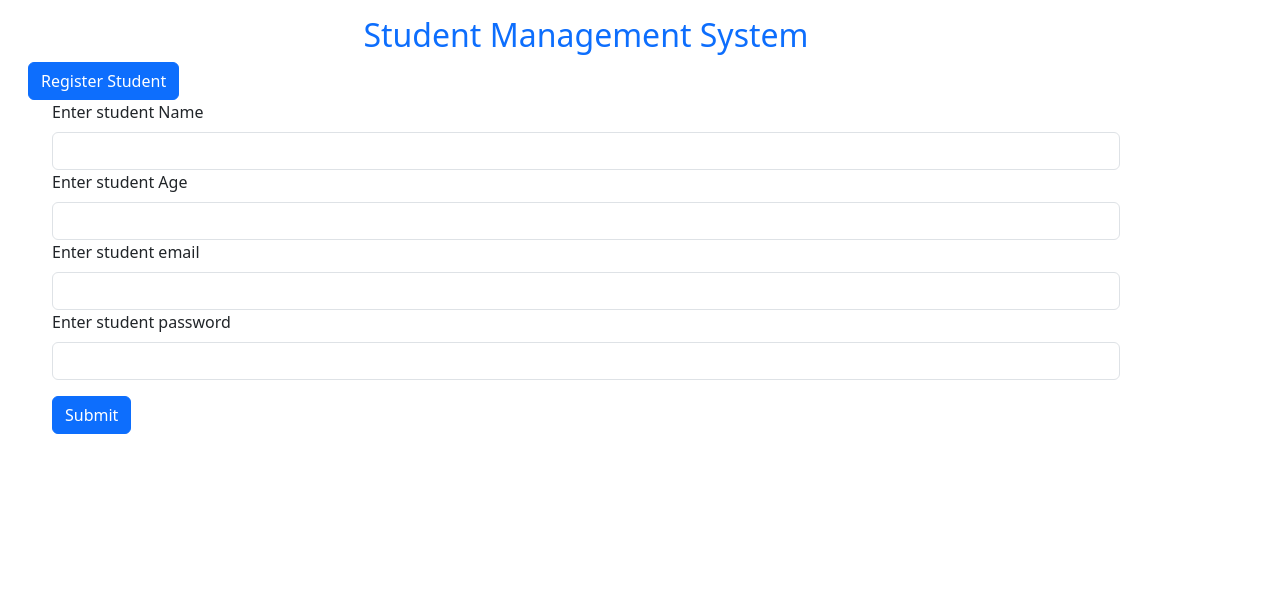
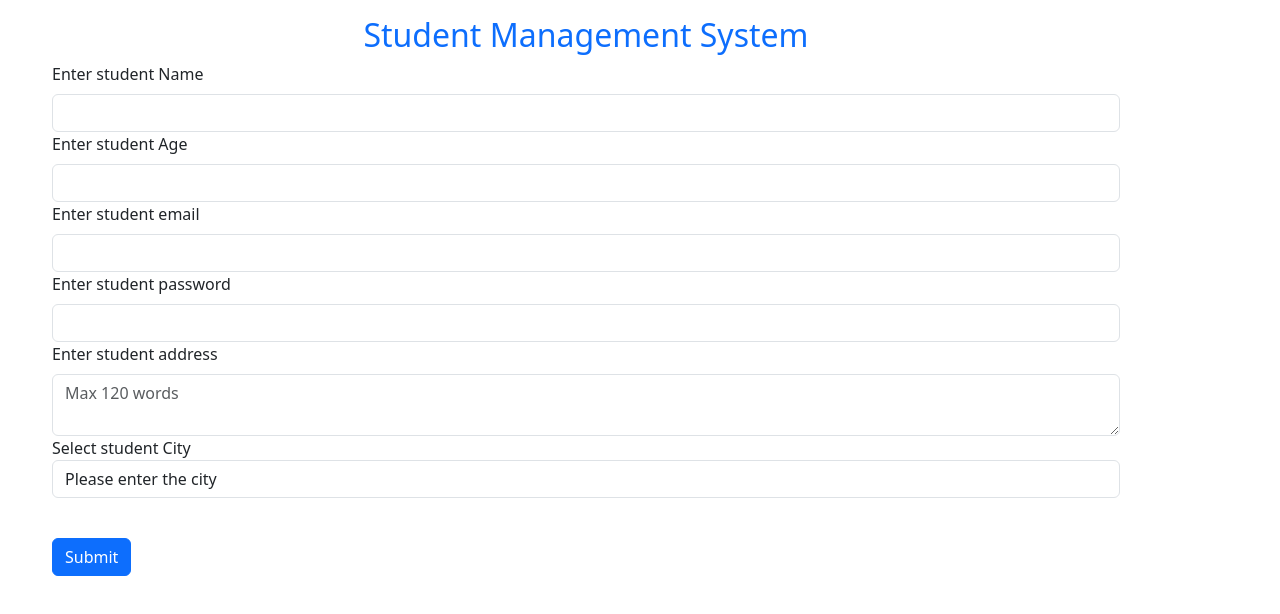
Before and after one commit to Reshmaasokan/my-vite-project, a React (Vite) app: page / in a window 1280 px wide. Both pictures are taken after a click on the button "Register Student". Shown: the top 614 px of the page. Built offline with nearby package versions, Linux system fonts and the light colour scheme.

Commit message:
feature added till select box

```diff
--- a/src/pages/StudentRegistration/StudentFieldInputCreation.jsx
+++ b/src/pages/StudentRegistration/StudentFieldInputCreation.jsx
@@ -1,5 +1,5 @@
 import { Field } from "formik";
-
+import StudentFieldSelect from "./StudentFieldSelect"
 export default function StudentFieldInputCreation({
   field: {
     fieldlabelclassName,
@@ -7,20 +7,36 @@ export default function StudentFieldInputCreation({
     fieldClassName,
     fieldType,
     fieldName,
-    fieldPlaceholder
+    fieldPlaceholder,
+    fieldOption
   },
 }){
   return (
     <>
       <div>
         <label className={fieldlabelclassName}>{fieldlabeltext}</label>
+        {fieldType != "select" ? (
+          <div>
               <Field
                 className={fieldClassName}
-     type={fieldType}
+                type={(fieldType != "textarea") && fieldType}
+                as={(fieldType === "textarea") && fieldType}
                 name={fieldName}
                 placeholder={fieldPlaceholder}
               />
           </div>
+        ) : (
+          <div>
+            <StudentFieldSelect
+                fieldClassName={fieldClassName}
+                fieldType={fieldType}
+                fieldName={fieldName}
+                fieldPlaceholder={fieldPlaceholder}
+                fieldOption={fieldOption}
+            />
+          </div>
+        )}
+      </div>
     </>
-  )
+  );
 }
--- /dev/null
+++ b/src/pages/StudentRegistration/StudentFieldSelect.jsx
@@ -0,0 +1,29 @@
+import {Field} from "formik"
+export default function StudentFieldSelect({
+    fieldClassName,
+    fieldType,
+    fieldName,
+    fieldPlaceholder,
+    fieldOption
+}){
+    return(
+        <>
+        <div>
+            <Field
+            className={fieldClassName}
+            as={fieldType}
+            name={fieldName}
+            >
+            {fieldOption.map(
+                (value,key)=>{
+                    return(
+                    <option key={key} value={value}>{value}</option>
+                )
+            })}
+
+            </Field>
+        </div>
+
+        </>
+    )
+}
--- a/src/pages/StudentRegistration/StudentFormSetUp.jsx
+++ b/src/pages/StudentRegistration/StudentFormSetUp.jsx
@@ -2,7 +2,9 @@ export const initialValues={
         StudentName:"",
         StudentAge:"",
         StudentEmail:"",
-        StudentPassword:""
+        StudentPassword:"",
+        StudentAddress:"",
+        StudentCity:""
 }
 
 export const handleSubmit=(value)=>{
--- a/src/pages/StudentRegistration/StudentHome.jsx
+++ b/src/pages/StudentRegistration/StudentHome.jsx
@@ -5,16 +5,25 @@ export default function StudentHome(){
     return (
       <>
         <div className="container m-3">
-          <div className="h2 text-center text-primary"> Student Management System </div>
-          <button className="btn btn-primary" onClick={() => {setDisplay(!display)}}>
-                Register Student
-          </button>
+              <div className="h2 text-center text-primary">
+                Student Management System
+              </div>
+              {!display && (
+                <button
+                  className="btn btn-primary"
+                  onClick={() => {
+                    setDisplay(!display);
+                  }}
+                >
+                  Register Student
+                </button>
+              )}
+
           <div className="container">
                 <StudentRegistrationMain
-                    display={display}
-                />
+                display={display} />
           </div>
         </div>
       </>
-    )
+    );
 }
--- a/src/pages/StudentRegistration/StudentRegistrationForm.jsx
+++ b/src/pages/StudentRegistration/StudentRegistrationForm.jsx
@@ -1,4 +1,4 @@
-import { Field, Form } from "formik";
+import { Form } from "formik";
 import studentDetails from "./student.json"
 import StudentFieldInputCreation from "./StudentFieldInputCreation"
 
--- a/src/pages/StudentRegistration/student.json
+++ b/src/pages/StudentRegistration/student.json
@@ -5,7 +5,8 @@
         "fieldClassName":"form-control",
         "fieldType":"text",
         "fieldName":"StudentName",
-        "fieldPlaceholder":""
+        "fieldPlaceholder":"",
+        "fieldOption":""
     },
     {
 
@@ -14,7 +15,8 @@
         "fieldClassName":"form-control",
         "fieldType":"text",
         "fieldName":"StudentAge",
-        "fieldPlaceholder":""
+        "fieldPlaceholder":"",
+        "fieldOption":""
     },
     {
         "fieldlabelclassName":"form-label",
@@ -22,7 +24,8 @@
         "fieldClassName":"form-control",
         "fieldType":"email",
         "fieldName":"StudentEmail",
-        "fieldPlaceholder":""
+        "fieldPlaceholder":"",
+        "fieldOption":""
     },
     {
         "fieldlabelclassName":"form-label",
@@ -30,7 +33,37 @@
         "fieldClassName":"form-control",
         "fieldType":"password",
         "fieldName":"StudentPassword",
-        "fieldPlaceholder":""
+        "fieldPlaceholder":"",
+        "fieldOption":""
+    },
+    {
+        "fieldlabelclassName":"form-label",
+        "fieldlabeltext":"Enter student address",
+        "fieldClassName":"form-control",
+        "fieldType":"textarea",
+        "fieldName":"StudentAddress",
+        "fieldPlaceholder":"Max 120 words",
+        "fieldOption":""
+    },
+    {
+        "fieldlabelclassName":"",
+        "fieldlabeltext":"Select student City",
+        "fieldClassName":"form-control",
+        "fieldType":"select",
+        "fieldName":"StudentCity",
+        "fieldPlaceholder":"",
+        "fieldOption":[
+            "Please enter the city",
+            "Chennai",
+            "Madurai",
+            "Comibatore",
+            "Trichy",
+            "Salem",
+            "Tirunelveli",
+            "KanyaKumari",
+            "Kanchipuram",
+            "Nammakkal"
+        ]
     },
     {
         "fieldlabelclassName":"",
@@ -38,7 +71,8 @@
         "fieldClassName":"btn btn-primary mt-3",
         "fieldType":"submit",
         "fieldName":"Register",
-        "fieldPlaceholder":""
+        "fieldPlaceholder":"",
+        "fieldOption":""
     }
 
 ]
```
Lines whose indentation alone changed are shown as unchanged.
